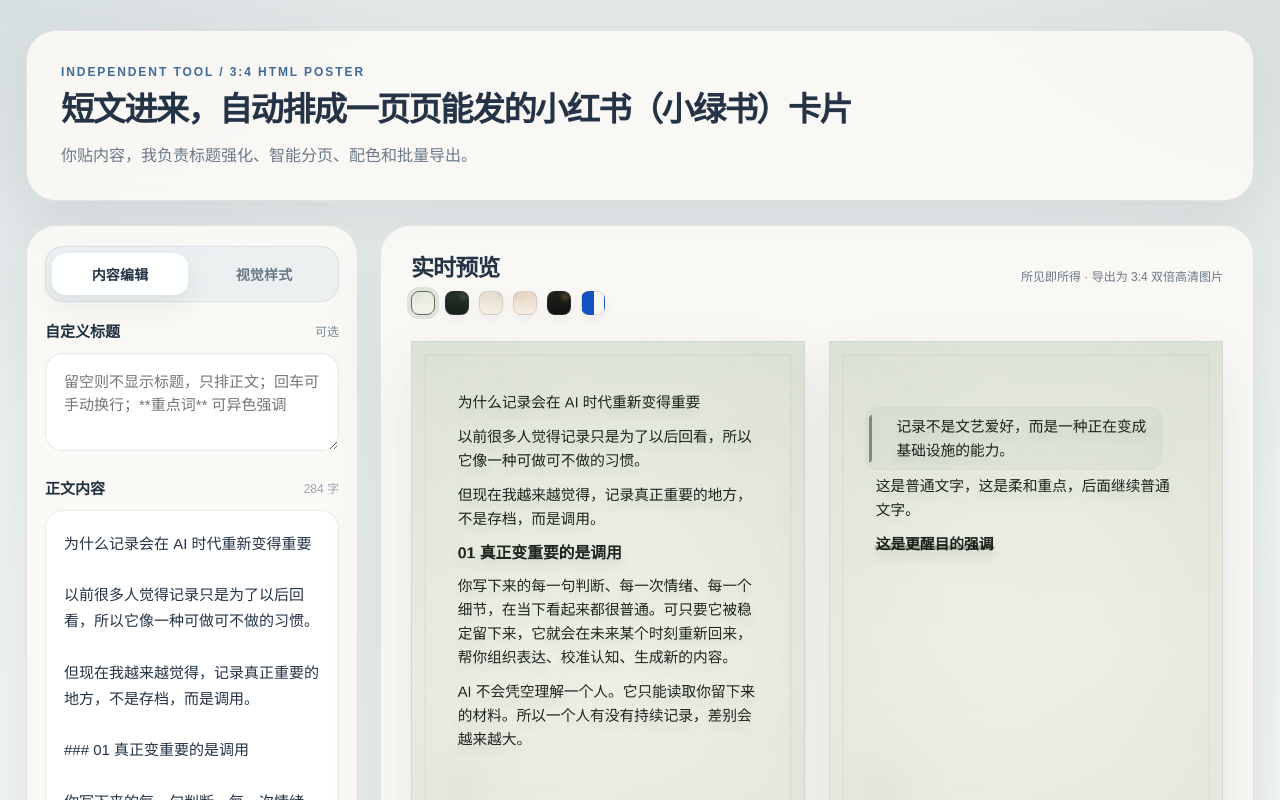
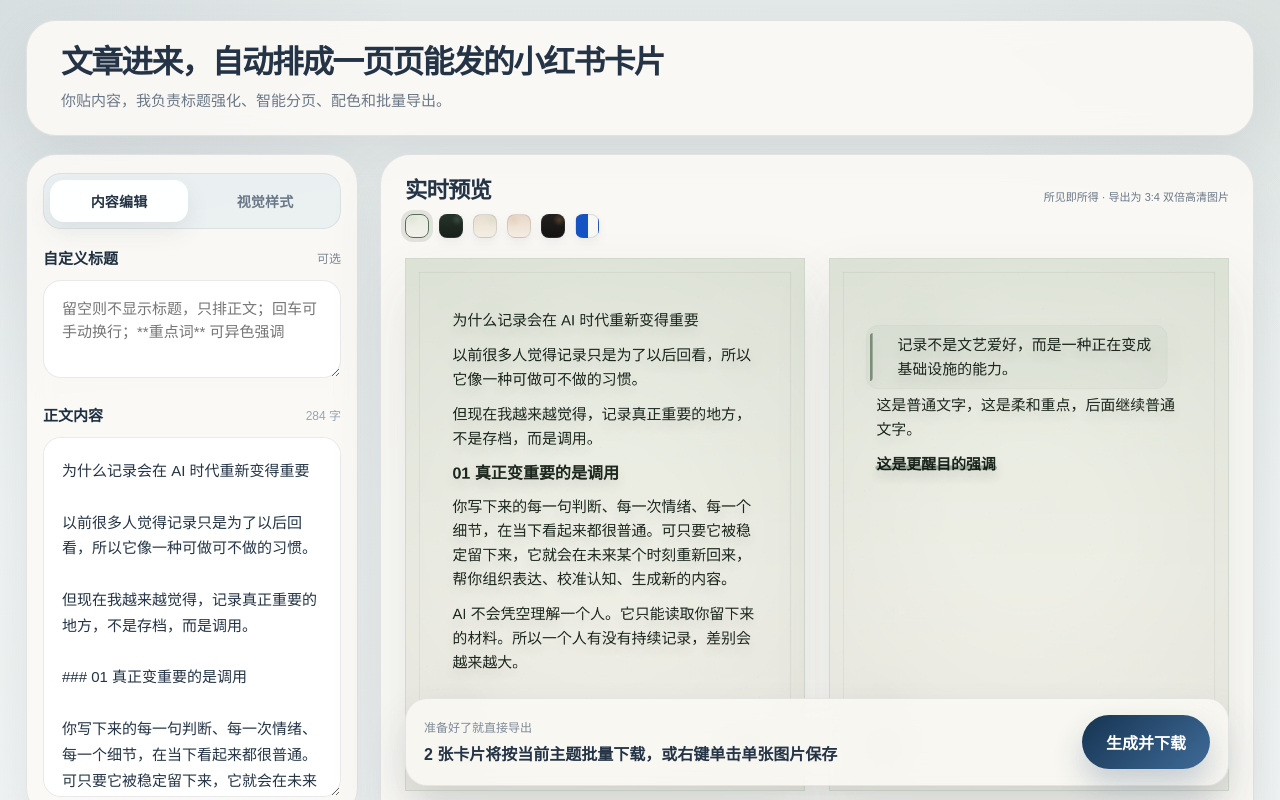
Before and after one commit to LuKK351/lukk-xhs-poster-studio, a Next.js app: page / in a window 1280 px wide. Shown: the top 800 px of the page. Built offline with nearby package versions, Linux system fonts and the light colour scheme.

Commit message:
feat: polish poster studio workspace ui

```diff
--- a/app/globals.css
+++ b/app/globals.css
@@ -47,7 +47,7 @@ button:disabled {
 .studio-shell {
   width: min(1720px, calc(100vw - 52px));
   margin: 0 auto;
-  padding: 30px 0 84px;
+  padding: 20px 0 72px;
 }
 
 .hero-card,
@@ -65,17 +65,8 @@ button:disabled {
   justify-content: space-between;
   gap: 24px;
   align-items: flex-start;
-  padding: 34px 34px 30px;
-  margin-bottom: 24px;
-}
-
-.hero-eyebrow {
-  margin: 0 0 12px;
-  font-size: 12px;
-  font-weight: 700;
-  letter-spacing: 0.16em;
-  text-transform: uppercase;
-  color: var(--accent);
+  padding: 24px 34px 22px;
+  margin-bottom: 18px;
 }
 
 .hero-copy h1,
@@ -86,17 +77,17 @@ button:disabled {
 
 .hero-copy h1 {
   max-width: none;
-  font-size: clamp(24px, 2.6vw, 42px);
-  line-height: 1.12;
+  font-size: clamp(24px, 2.48vw, 39px);
+  line-height: 1.08;
   white-space: nowrap;
 }
 
 .hero-text {
   max-width: 760px;
-  margin: 14px 0 0;
+  margin: 10px 0 0;
   color: var(--text-muted);
-  font-size: 16px;
-  line-height: 1.72;
+  font-size: 15px;
+  line-height: 1.58;
 }
 
 .primary-button,
@@ -140,8 +131,12 @@ button:disabled {
 
 .control-panel {
   position: sticky;
-  top: 18px;
-  padding: 20px 18px 18px;
+  top: 14px;
+  display: flex;
+  flex-direction: column;
+  max-height: calc(100vh - 28px);
+  padding: 18px 16px 16px;
+  overflow: hidden;
 }
 
 .panel-tabs {
@@ -153,6 +148,21 @@ button:disabled {
   border-radius: 18px;
   background: rgba(230, 236, 239, 0.74);
   border: 1px solid rgba(87, 102, 117, 0.1);
+}
+
+.control-panel-scroll {
+  overflow-y: auto;
+  padding-right: 6px;
+  margin-right: -6px;
+}
+
+.control-panel-scroll::-webkit-scrollbar {
+  width: 8px;
+}
+
+.control-panel-scroll::-webkit-scrollbar-thumb {
+  border-radius: 999px;
+  background: rgba(115, 131, 146, 0.24);
 }
 
 .panel-tab {
@@ -293,10 +303,25 @@ button:disabled {
 .accordion-summary {
   list-style: none;
   cursor: pointer;
+  display: flex;
+  align-items: center;
+  gap: 10px;
   font-size: 14px;
   font-weight: 800;
   color: #213244;
   letter-spacing: 0.01em;
+}
+
+.accordion-summary::before {
+  content: "›";
+  display: inline-block;
+  width: 12px;
+  color: #8090a0;
+  font-size: 18px;
+  line-height: 1;
+  transform: rotate(0deg);
+  transform-origin: center;
+  transition: transform 160ms ease, color 160ms ease;
 }
 
 .accordion-summary::-webkit-details-marker {
@@ -305,6 +330,30 @@ button:disabled {
 
 .accordion-section[open] .accordion-summary {
   margin-bottom: 14px;
+}
+
+.accordion-section[open] .accordion-summary::before {
+  color: #3a536c;
+  transform: rotate(90deg);
+}
+
+.accordion-tools {
+  display: flex;
+  justify-content: space-between;
+  gap: 12px;
+  align-items: center;
+  margin-bottom: 14px;
+}
+
+.inline-reset-button {
+  border: 1px solid rgba(87, 102, 117, 0.14);
+  border-radius: 999px;
+  padding: 8px 12px;
+  background: rgba(255, 255, 255, 0.86);
+  color: #4a6178;
+  font-size: 12px;
+  font-weight: 700;
+  white-space: nowrap;
 }
 
 .preset-row {
@@ -409,7 +458,7 @@ button:disabled {
 }
 
 .preview-panel {
-  padding: 30px 30px 26px;
+  padding: 24px 24px 118px;
 }
 
 .preview-head {
@@ -417,7 +466,7 @@ button:disabled {
   justify-content: space-between;
   gap: 20px;
   align-items: flex-start;
-  margin-bottom: 26px;
+  margin-bottom: 20px;
 }
 
 .preview-head-main {
@@ -444,17 +493,17 @@ button:disabled {
 }
 
 .preview-head h2 {
-  font-size: clamp(21px, 1.8vw, 27px);
+  font-size: clamp(21px, 1.75vw, 26px);
   line-height: 1.1;
   letter-spacing: -0.04em;
-  font-weight: 650;
+  font-weight: 600;
 }
 
 .preview-note {
-  max-width: 280px;
-  line-height: 1.5;
+  max-width: 240px;
+  line-height: 1.42;
   text-align: right;
-  font-size: 12px;
+  font-size: 11px;
 }
 
 .poster-grid {
@@ -503,13 +552,20 @@ button:disabled {
 }
 
 .preview-action-bar {
-  margin-top: 34px;
-  padding-top: 28px;
-  border-top: 1px solid rgba(87, 102, 117, 0.12);
+  position: sticky;
+  bottom: 14px;
+  z-index: 12;
+  margin-top: 30px;
+  padding: 16px 18px;
   display: flex;
   justify-content: space-between;
   gap: 24px;
-  align-items: flex-end;
+  align-items: center;
+  border: 1px solid rgba(87, 102, 117, 0.12);
+  border-radius: 22px;
+  background: rgba(252, 250, 246, 0.8);
+  box-shadow: 0 18px 36px rgba(80, 92, 101, 0.14);
+  backdrop-filter: blur(14px);
 }
 
 .preview-action-kicker {
@@ -534,6 +590,7 @@ button:disabled {
 
   .control-panel {
     position: static;
+    max-height: none;
   }
 
   .preview-head {
@@ -556,6 +613,12 @@ button:disabled {
     font-size: 34px;
   }
 
+  .control-panel-scroll {
+    overflow: visible;
+    padding-right: 0;
+    margin-right: 0;
+  }
+
   .preview-head,
   .preview-action-bar {
     flex-direction: column;
@@ -567,6 +630,11 @@ button:disabled {
     text-align: left;
   }
 
+  .preview-action-bar {
+    position: static;
+    margin-top: 24px;
+  }
+
   .theme-list {
     grid-template-columns: 1fr;
   }
--- a/app/page.tsx
+++ b/app/page.tsx
@@ -39,6 +39,13 @@ type ThemeDefinition = {
     highlightUnderlineAlpha: number;
     highlightMarkerAlpha: number;
     highlightDashAlpha: number;
+  };
+  editor: {
+    titleSize: number;
+    bodySize: number;
+    lineHeight: number;
+    titleFontMode: TitleFontMode;
+    highlightStyle: HighlightStyle;
   };
 };
 
@@ -131,6 +138,13 @@ const THEMES: ThemeDefinition[] = [
       highlightUnderlineAlpha: 0.48,
       highlightMarkerAlpha: 0.22,
       highlightDashAlpha: 0.72
+    },
+    editor: {
+      titleSize: 62,
+      bodySize: 31,
+      lineHeight: 1.68,
+      titleFontMode: "serif",
+      highlightStyle: "underline"
     }
   },
   {
@@ -170,6 +184,13 @@ const THEMES: ThemeDefinition[] = [
       highlightUnderlineAlpha: 0.56,
       highlightMarkerAlpha: 0.24,
       highlightDashAlpha: 0.76
+    },
+    editor: {
+      titleSize: 64,
+      bodySize: 31,
+      lineHeight: 1.72,
+      titleFontMode: "serif",
+      highlightStyle: "underline"
     }
   },
   {
@@ -209,6 +230,13 @@ const THEMES: ThemeDefinition[] = [
       highlightUnderlineAlpha: 0.42,
       highlightMarkerAlpha: 0.2,
       highlightDashAlpha: 0.66
+    },
+    editor: {
+      titleSize: 60,
+      bodySize: 30,
+      lineHeight: 1.7,
+      titleFontMode: "sans",
+      highlightStyle: "underline"
     }
   },
   {
@@ -248,6 +276,13 @@ const THEMES: ThemeDefinition[] = [
       highlightUnderlineAlpha: 0.48,
       highlightMarkerAlpha: 0.26,
       highlightDashAlpha: 0.7
+    },
+    editor: {
+      titleSize: 62,
+      bodySize: 31,
+      lineHeight: 1.72,
+      titleFontMode: "serif",
+      highlightStyle: "marker"
     }
   },
   {
@@ -287,6 +322,13 @@ const THEMES: ThemeDefinition[] = [
       highlightUnderlineAlpha: 0.56,
       highlightMarkerAlpha: 0.3,
       highlightDashAlpha: 0.8
+    },
+    editor: {
+      titleSize: 64,
+      bodySize: 31,
+      lineHeight: 1.7,
+      titleFontMode: "serif",
+      highlightStyle: "underline"
     }
   },
   {
@@ -326,6 +368,13 @@ const THEMES: ThemeDefinition[] = [
       highlightUnderlineAlpha: 0.88,
       highlightMarkerAlpha: 0.22,
       highlightDashAlpha: 0.92
+    },
+    editor: {
+      titleSize: 68,
+      bodySize: 29,
+      lineHeight: 1.58,
+      titleFontMode: "sans",
+      highlightStyle: "border"
     }
   }
 ];
@@ -384,6 +433,8 @@ const TITLE_FONT_MODES: Record<
     latinFamily: "'DingTalk JinBuTi','PingFang SC','Noto Sans SC',sans-serif"
   }
 };
+
+const INITIAL_THEME = THEMES[0];
 
 function getTitleFontWeight(mode: TitleFontMode) {
   return mode === "sans" ? 600 : 500;
@@ -1456,12 +1507,12 @@ export default function HomePage() {
   const [content, setContent] = useState(DEFAULT_CONTENT);
   const [manualTitle, setManualTitle] = useState("");
   const [sidebarTab, setSidebarTab] = useState<SidebarTab>("content");
-  const [themeId, setThemeId] = useState(THEMES[0].id);
-  const [titleSize, setTitleSize] = useState(62);
-  const [bodySize, setBodySize] = useState(31);
-  const [lineHeight, setLineHeight] = useState(1.68);
-  const [titleFontMode, setTitleFontMode] = useState<TitleFontMode>("serif");
-  const [highlightStyle, setHighlightStyle] = useState<HighlightStyle>("underline");
+  const [themeId, setThemeId] = useState(INITIAL_THEME.id);
+  const [titleSize, setTitleSize] = useState(INITIAL_THEME.editor.titleSize);
+  const [bodySize, setBodySize] = useState(INITIAL_THEME.editor.bodySize);
+  const [lineHeight, setLineHeight] = useState(INITIAL_THEME.editor.lineHeight);
+  const [titleFontMode, setTitleFontMode] = useState<TitleFontMode>(INITIAL_THEME.editor.titleFontMode);
+  const [highlightStyle, setHighlightStyle] = useState<HighlightStyle>(INITIAL_THEME.editor.highlightStyle);
   const [footerLeft, setFooterLeft] = useState("困困");
   const [footerRightMode, setFooterRightMode] = useState<FooterRightMode>("auto");
   const [cardCornerMode, setCardCornerMode] = useState<CardCornerMode>("square");
@@ -1472,10 +1523,24 @@ export default function HomePage() {
 
   const theme = useMemo(() => THEMES.find((item) => item.id === themeId) ?? THEMES[0], [themeId]);
   const characterCount = content.replace(/\s+/g, "").length;
+  const isTypographyDirty =
+    titleSize !== theme.editor.titleSize ||
+    bodySize !== theme.editor.bodySize ||
+    lineHeight !== theme.editor.lineHeight ||
+    titleFontMode !== theme.editor.titleFontMode ||
+    highlightStyle !== theme.editor.highlightStyle;
   const typographySettings = useMemo(
     () => ({ titleSize, bodySize, lineHeight, titleFontMode }),
     [titleSize, bodySize, lineHeight, titleFontMode]
   );
+
+  function applyThemeEditorDefaults(targetTheme: ThemeDefinition = theme) {
+    setTitleSize(targetTheme.editor.titleSize);
+    setBodySize(targetTheme.editor.bodySize);
+    setLineHeight(targetTheme.editor.lineHeight);
+    setTitleFontMode(targetTheme.editor.titleFontMode);
+    setHighlightStyle(targetTheme.editor.highlightStyle);
+  }
 
   useEffect(() => {
     setPages(layoutPosterPages(deferredContent, manualTitle, typographySettings));
@@ -1535,8 +1600,7 @@ export default function HomePage() {
     <main className="studio-shell">
       <section className="hero-card">
         <div className="hero-copy">
-          <p className="hero-eyebrow">Independent Tool / 3:4 HTML Poster</p>
-          <h1>短文进来，自动排成一页页能发的小红书（小绿书）卡片</h1>
+          <h1>文章进来，自动排成一页页能发的小红书卡片</h1>
           <p className="hero-text">你贴内容，我负责标题强化、智能分页、配色和批量导出。</p>
         </div>
       </section>
@@ -1559,6 +1623,7 @@ export default function HomePage() {
               视觉样式
             </button>
           </div>
+          <div className="control-panel-scroll">
             {sidebarTab === "content" ? (
               <>
                 <div className="panel-section">
@@ -1592,7 +1657,7 @@ export default function HomePage() {
             ) : (
               <>
                 <details className="accordion-section" open>
-                <summary className="accordion-summary">✦ 排版风格预设</summary>
+                  <summary className="accordion-summary">排版风格预设</summary>
                   <div className="section-head section-head--inside">
                     <span>当前预设</span>
                     <span className="section-meta">{theme.preset}</span>
@@ -1634,7 +1699,18 @@ export default function HomePage() {
                 </details>
 
                 <details className="accordion-section" open>
-                <summary className="accordion-summary">✦ 排版微调</summary>
+                  <summary className="accordion-summary">排版微调</summary>
+                  <div className="accordion-tools">
+                    <span className="section-meta">恢复当前预设的推荐排版</span>
+                    <button
+                      type="button"
+                      className="inline-reset-button"
+                      onClick={() => applyThemeEditorDefaults()}
+                      disabled={!isTypographyDirty}
+                    >
+                      恢复默认
+                    </button>
+                  </div>
                   <div className="control-stack">
                     <div className="control-item">
                       <div className="section-head section-head--compact">
@@ -1688,7 +1764,7 @@ export default function HomePage() {
                 </details>
 
                 <details className="accordion-section">
-                <summary className="accordion-summary">✦ 页脚与卡片</summary>
+                  <summary className="accordion-summary">页脚与卡片</summary>
                   <div className="control-stack">
                     <div className="control-item">
                       <div className="section-head section-head--compact">
@@ -1723,6 +1799,7 @@ export default function HomePage() {
                 </details>
               </>
             )}
+          </div>
         </aside>
 
         <section className="preview-panel">
@@ -1781,7 +1858,7 @@ export default function HomePage() {
           <div className="preview-action-bar">
             <div>
               <span className="preview-action-kicker">准备好了就直接导出</span>
-              <strong>{pages.length} 张卡片将按当前主题批量下载</strong>
+              <strong>{pages.length} 张卡片将按当前主题批量下载，或右键单击单张图片保存</strong>
             </div>
             <button className="primary-button preview-primary-button" onClick={() => void handleExportAll()} disabled={isExporting}>
               {isExporting ? "导出中..." : "生成并下载"}
```
Lines whose indentation alone changed are shown as unchanged.
